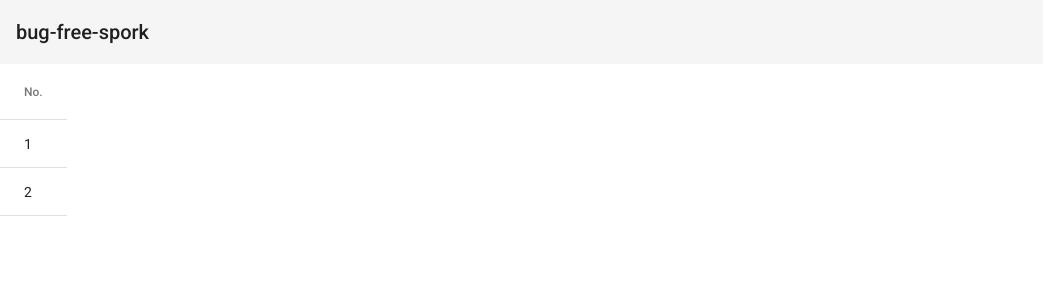
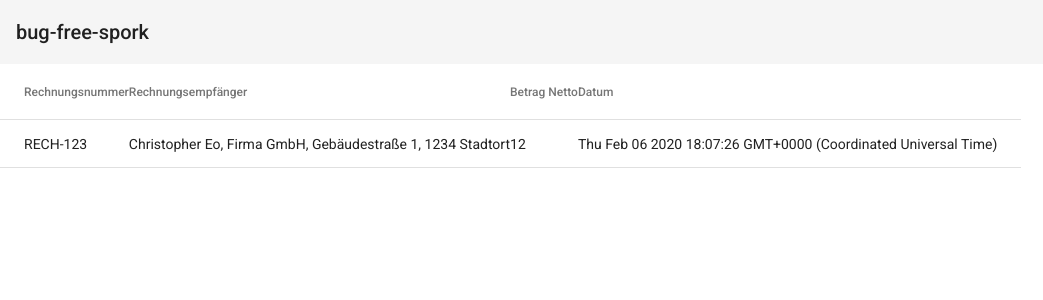
Before and after one commit to Jan-Ka/bug-free-spork, an Angular app: page / in a window 1280 px wide. Shown: the top 300 px of the page, without its empty margins (0-1043 px from the left). Built offline with nearby package versions, Linux system fonts and the light colour scheme.

Commit message:
Display all appropriate properties of
Resolves #11

```diff
--- a/src/app/app.component.html
+++ b/src/app/app.component.html
@@ -4,9 +4,24 @@
 
 <div class="container">
   <table mat-table [dataSource]="dataSource">
-    <ng-container matColumnDef="rowNumber">
-      <th mat-header-cell *matHeaderCellDef>No.</th>
-      <td mat-cell *matCellDef="let element">{{element.rowNumber}}</td>
+    <ng-container matColumnDef="Rechnungsnummer">
+      <th mat-header-cell *matHeaderCellDef>Rechnungsnummer</th>
+      <td mat-cell *matCellDef="let rechnung">{{rechnung['Rechnungsnummer']}}</td>
+    </ng-container>
+
+    <ng-container matColumnDef="Rechnungsempfänger">
+      <th mat-header-cell *matHeaderCellDef>Rechnungsempfänger</th>
+      <td mat-cell *matCellDef="let rechnung">{{rechnung['Rechnungsempfänger']}}</td>
+    </ng-container>
+
+    <ng-container matColumnDef="Betrag Netto">
+      <th mat-header-cell *matHeaderCellDef>Betrag Netto</th>
+      <td mat-cell *matCellDef="let rechnung">{{rechnung['Betrag Netto']}}</td>
+    </ng-container>
+
+    <ng-container matColumnDef="Datum">
+      <th mat-header-cell *matHeaderCellDef>Datum</th>
+      <td mat-cell *matCellDef="let rechnung">{{rechnung['Datum']}}</td>
     </ng-container>
 
     <tr mat-header-row *matHeaderRowDef="displayedColumns"></tr>
--- a/src/app/app.component.ts
+++ b/src/app/app.component.ts
@@ -1,4 +1,15 @@
 import { Component } from '@angular/core';
+import { IRechnung } from 'shared/IRechnung';
+
+const StaticData: IRechnung[] = [
+  {
+    'Rechnungs-UID': '123abc',
+    Rechnungsnummer: 'RECH-123',
+    Rechnungsempfänger: 'Christopher Eo, Firma GmbH, Gebäudestraße 1, 1234 Stadtort',
+    'Betrag Netto': 12,
+    Datum: new Date()
+  }
+];
 
 @Component({
   selector: 'app-root',
@@ -7,13 +18,6 @@ import { Component } from '@angular/core';
 })
 export class AppComponent {
   title = 'bug-free-spork';
-  displayedColumns: string[] = ['rowNumber'];
-  dataSource = [
-    {
-      rowNumber: 1
-    },
-    {
-      rowNumber: 2
-    }
-  ];
+  displayedColumns: string[] = ['Rechnungsnummer', 'Rechnungsempfänger', 'Betrag Netto', 'Datum'];
+  dataSource = StaticData;
 }
```
